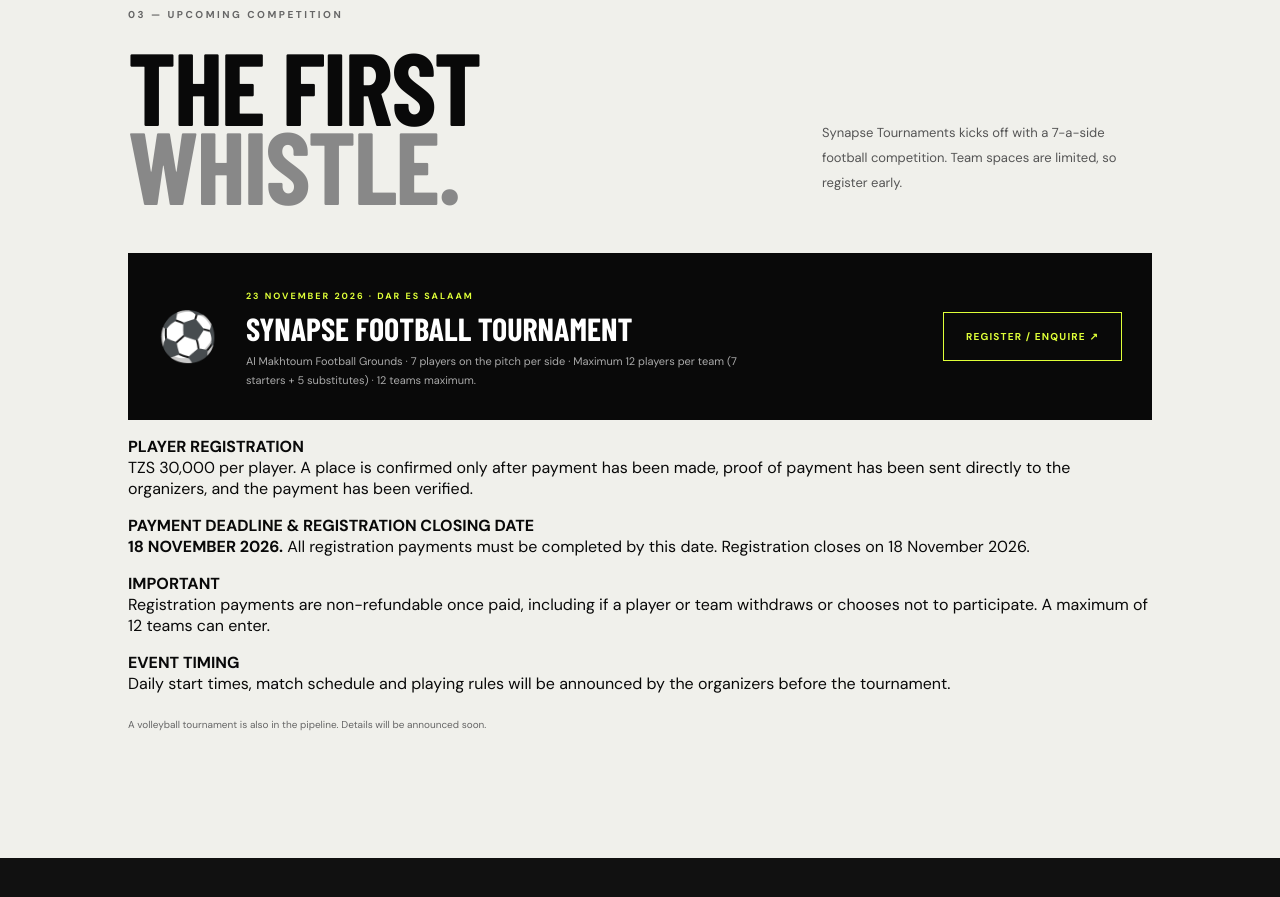
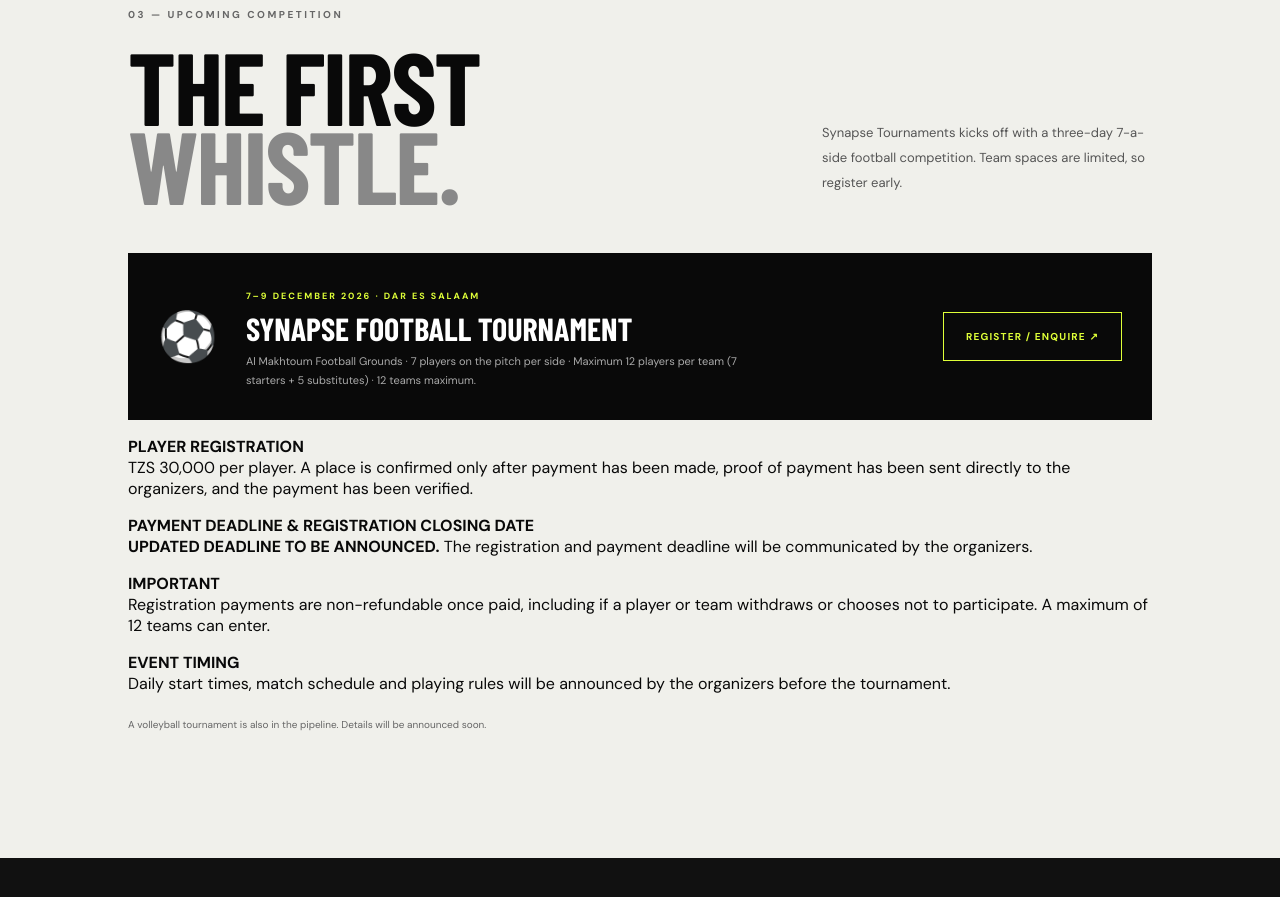
Before and after one commit to terencehillary-bit/Synapse-tournaments-, a plain HTML site: page index.html in a window 1280 px wide. Shown: the part 3240-4137 px from the top of the page. Drawn offline with nearby package versions, Linux system fonts and the light colour scheme; a script that the page names is missing; files whose address does not match are found by name; a web font is replaced by a local one.

Commit message:
Add files via upload

```diff
--- a/index.html
+++ b/index.html
@@ -67,11 +67,11 @@
 
     <section class="section events" id="events">
       <div class="section-kicker">03 — UPCOMING COMPETITION</div>
-      <div class="section-heading"><h2>THE FIRST<br><span>WHISTLE.</span></h2><p>Synapse Tournaments kicks off with a 7-a-side football competition. Team spaces are limited, so register early.</p></div>
-      <div class="event-panel"><div class="event-symbol">⚽</div><div><span class="event-label">23 NOVEMBER 2026 · DAR ES SALAAM</span><h3>SYNAPSE FOOTBALL TOURNAMENT</h3><p>Al Makhtoum Football Grounds · 7 players on the pitch per side · Maximum 12 players per team (7 starters + 5 substitutes) · 12 teams maximum.</p></div><a class="button button-outline" href="mailto:terencehillary@icloud.com?subject=Synapse%20Football%20Tournament%20Registration">REGISTER / ENQUIRE ↗</a></div>
+      <div class="section-heading"><h2>THE FIRST<br><span>WHISTLE.</span></h2><p>Synapse Tournaments kicks off with a three-day 7-a-side football competition. Team spaces are limited, so register early.</p></div>
+      <div class="event-panel"><div class="event-symbol">⚽</div><div><span class="event-label">7–9 DECEMBER 2026 · DAR ES SALAAM</span><h3>SYNAPSE FOOTBALL TOURNAMENT</h3><p>Al Makhtoum Football Grounds · 7 players on the pitch per side · Maximum 12 players per team (7 starters + 5 substitutes) · 12 teams maximum.</p></div><a class="button button-outline" href="mailto:terencehillary@icloud.com?subject=Synapse%20Football%20Tournament%20Registration">REGISTER / ENQUIRE ↗</a></div>
       <div class="event-details">
         <p><strong>PLAYER REGISTRATION</strong><br>TZS 30,000 per player. A place is confirmed only after payment has been made, proof of payment has been sent directly to the organizers, and the payment has been verified.</p>
-        <p class="registration-deadline"><strong>PAYMENT DEADLINE &amp; REGISTRATION CLOSING DATE</strong><br><strong>18 NOVEMBER 2026.</strong> All registration payments must be completed by this date. Registration closes on 18 November 2026.</p>
+        <p class="registration-deadline"><strong>PAYMENT DEADLINE &amp; REGISTRATION CLOSING DATE</strong><br><strong>UPDATED DEADLINE TO BE ANNOUNCED.</strong> The registration and payment deadline will be communicated by the organizers.</p>
         <p><strong>IMPORTANT</strong><br>Registration payments are non-refundable once paid, including if a player or team withdraws or chooses not to participate. A maximum of 12 teams can enter.</p>
         <p><strong>EVENT TIMING</strong><br>Daily start times, match schedule and playing rules will be announced by the organizers before the tournament.</p>
       </div>
```
